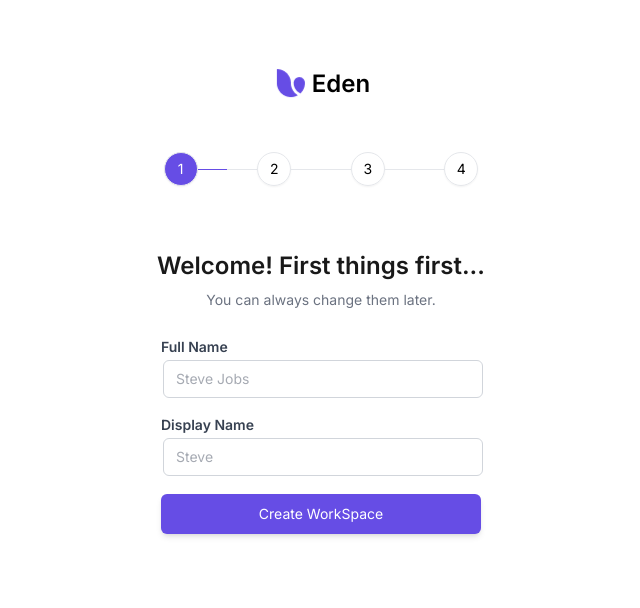
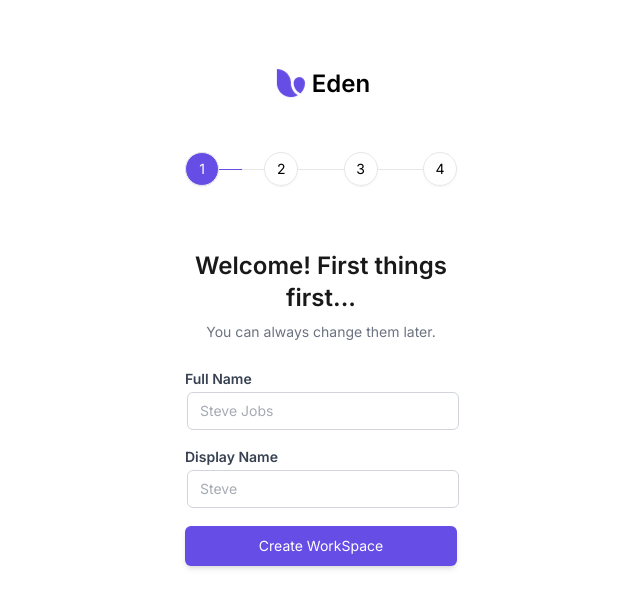
Before and after one commit to TheSwordBreaker/dribble-design-onboarding, a React (Vite) app: page / in a window 1280 px wide. Shown: the top 608 px of the page, without its empty margins (319-959 px from the left). Built offline with nearby package versions, Linux system fonts and the light colour scheme.

Commit message:
fixed step form width issue

```diff
--- a/src/App.tsx
+++ b/src/App.tsx
@@ -13,7 +13,7 @@ function App() {
 
   return (
     <div id="onboarding" className="flex flex-col w-full h-full items-center font-serif">
-      <div className="w-full lg:w-4/12  h-full flex flex-col items-center">
+      <div className="w-full xl:w-3/12 lg:w-4/12 md:w-8/12 h-full flex flex-col items-center px-6">
         <Header />
 
         <Steps count={count} changeStep={changeStep} />
--- a/src/component/Steps.tsx
+++ b/src/component/Steps.tsx
@@ -5,7 +5,7 @@ type stepProps = {
 import cx from "classnames"
 export default function Steps({ changeStep, count }: stepProps) {
   return (
-    <ul className="flex w-full justify-between items-center pt-12 px-14">
+    <ul className="flex w-full justify-between items-center pt-12 ">
       <li>
         <button onClick={() => changeStep(1)} className="step step-active">
           1
```
